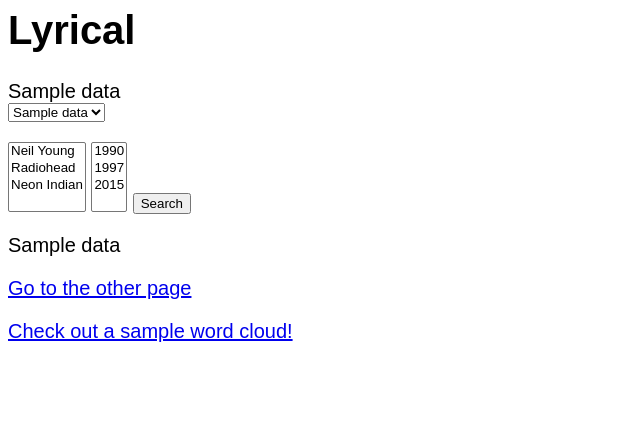
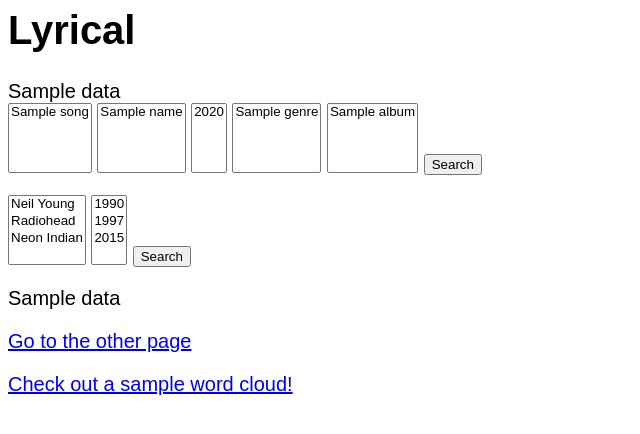
Before and after one commit to tklutey/Lyrical, a Flask app: template templates/index.html in a window 1280 px wide. Shown: the top 434 px of the page, without its empty margins (0-640 px from the left). Run offline with Flask 2, Linux system fonts and the light colour scheme; the template is opened without the code that fills it: most values are stand-ins (such as "Sample title", 1, 10 or a date in 2020); parts of the project's set-up code (start-up, migrations or seed data) failed here and were passed over.

Commit message:
Finished dropdowns

```diff
--- a/server.py
+++ b/server.py
@@ -23,6 +23,7 @@ from flask import Flask, request, render_template, g, redirect, Response
 from wordcloud import WordCloud
 import io
 import base64
+
 
 
 tmpl_dir = os.path.join(os.path.dirname(os.path.abspath(__file__)), 'templates')
@@ -124,6 +125,36 @@ def index():
   for result in cursor:
     names.append(result['artist_name'])  # can also be accessed using result[0]
   cursor.close()
+  names = sorted(removeDuplicates(names))
+
+  cursor = g.conn.execute("SELECT year FROM song")
+  years = []
+  for result in cursor:
+      years.append(result['year'])  # can also be accessed using result[0]
+  cursor.close()
+  years = sorted(removeDuplicates(years))
+  print(years)
+
+  cursor = g.conn.execute("SELECT genre_name FROM genre")
+  genres = []
+  for result in cursor:
+      genres.append(result['genre_name'])  # can also be accessed using result[0]
+  cursor.close()
+  genres = sorted(removeDuplicates(genres))
+
+  cursor = g.conn.execute("SELECT album_name FROM album")
+  albums = []
+  for result in cursor:
+      albums.append(result['album_name'])  # can also be accessed using result[0]
+  cursor.close()
+  albums = sorted(removeDuplicates(albums))
+
+  cursor = g.conn.execute("SELECT song_name FROM song")
+  songs = []
+  for result in cursor:
+      songs.append(result['song_name'])  # can also be accessed using result[0]
+  cursor.close()
+  songs = sorted(removeDuplicates(songs))
 
   #
   # Flask uses Jinja templates, which is an extension to HTML where you can
@@ -151,13 +182,15 @@ def index():
   #     <div>{{n}}</div>
   #     {% endfor %}
   #
-  context = dict(data = names)
+
+  # context = dict(names = names)
+  # context2 = dict(years =years )
 
   #
   # render_template looks in the templates/ folder for files.
   # for example, the below file reads template/index.html
   #
-  return render_template("index.html", **context)
+  return render_template("index.html", years=years,names = names,genres = genres,albums = albums,songs = songs)
 
 #
 # This is an example of a different path.  You can see it at:
@@ -171,6 +204,10 @@ def index():
 #def another():
 #  return render_template("another.html")
 
+def removeDuplicates(values):
+    mySet = set(values)
+    result = list(mySet)
+    return result
 
 @app.route('/cloud')
 def cloud():
--- a/templates/index.html
+++ b/templates/index.html
@@ -13,11 +13,32 @@
 
   <!--Dropdown menus-->
   <form action = "/" method="POST">
-      <select name = "test">
-          {% for n in data %}
+      <select multiple name = "songs">
+          {% for n in songs %}
                 <option value="{{ n }}">{{ n }}</option>
           {% endfor %}
       </select>
+      <select multiple name = "names">
+          {% for n in names %}
+                <option value="{{ n }}">{{ n }}</option>
+          {% endfor %}
+      </select>
+      <select multiple name = "years">
+          {% for n in years %}
+                <option value="{{ n }}">{{ n }}</option>
+          {% endfor %}
+      </select>
+      <select multiple name = "genres">
+          {% for n in genres %}
+                <option value="{{ n }}">{{ n }}</option>
+          {% endfor %}
+      </select>
+      <select multiple name = "albums">
+          {% for n in albums %}
+                <option value="{{ n }}">{{ n }}</option>
+          {% endfor %}
+      </select>
+      <button type="submit">Search</button>
   </form>
 
   <form name="name" action="another.html" method='POST'>
```
